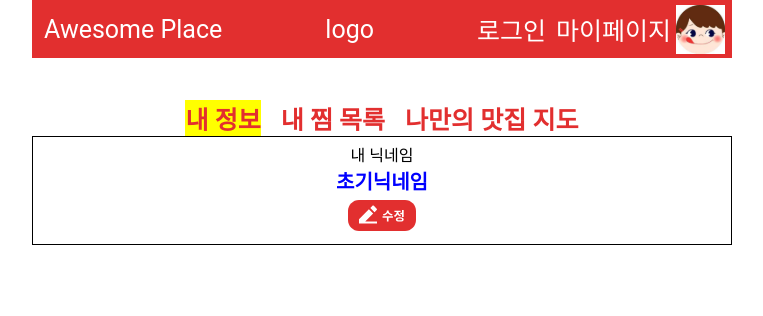
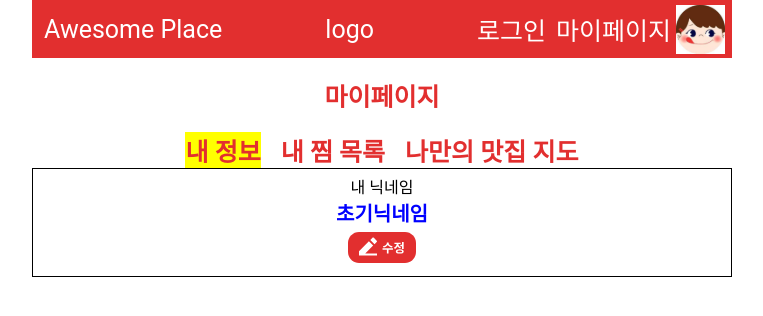
Before and after one commit to Capstone-Awesome-Place-Team/FrontEnd, a React (Create React App) app: page /mypage in a window 1280 px wide. Shown: the top 316 px of the page, without its empty margins (258-1021 px from the left). Built offline with nearby package versions, Linux system fonts and the light colour scheme.

Commit message:
마이페이지 css 수정

```diff
--- a/src/components/mypage/MypageCategory.js
+++ b/src/components/mypage/MypageCategory.js
@@ -8,9 +8,6 @@ const MypageCategory = (props) => {
     <div
       style={{
         display: "flex",
-        color: "#E22F2F",
-        fontSize: "25px",
-        fontWeight: "bold",
         justifyContent: "center",
       }}
     >
@@ -32,6 +29,9 @@ const MypageCategory = (props) => {
 
 const Element = styled.div`
   margin: 0 10px;
+  color: #e22f2f;
+  font-size: 25px;
+  font-weight: bold;
   &:hover {
     cursor: pointer;
   }
--- a/src/pages/Mypage.js
+++ b/src/pages/Mypage.js
@@ -1,4 +1,6 @@
 import React, {useState, useEffect} from "react";
+import styled from 'styled-components'
+
 import Editprofile from "../components/mypage/EditProfile";
 import FavoriteList from "../components/mypage/FavoriteList";
 import FavoriteListMap from "../components/mypage/FavoriteListMap";
@@ -14,6 +16,7 @@ useEffect(()=>{
     // 모든 정보 get 요청 해서 redux 에 저장해놓기
 },[])
     return(<div>
+        <Header>마이페이지</Header>
         <MypageCategory setCategory={setCategory} category={category}/>
         {category==='edit_profile'&&<Editprofile />}
         {category==='favorite_list'&&<FavoriteList />}
@@ -21,4 +24,12 @@ useEffect(()=>{
     </div>)
 }
 
+const Header = styled.div`
+color: #e22f2f;
+  font-size: 25px;
+  font-weight: bold;
+  text-align: center;
+  padding: 19px 0px ;
+`;
+
 export default Mypage;
--- a/src/shared/BodyGlobal.js
+++ b/src/shared/BodyGlobal.js
@@ -2,7 +2,7 @@ import React from 'react';
 
 const BodyGlobal = (props)=>{
     return(<div style={{
-        margin:"100px 0px"
+        margin:"58px 0px"
     }}>
         {props.children}
     </div>)
```
Also changed, not shown: src/components/Header.js (+12 -12 lines).
